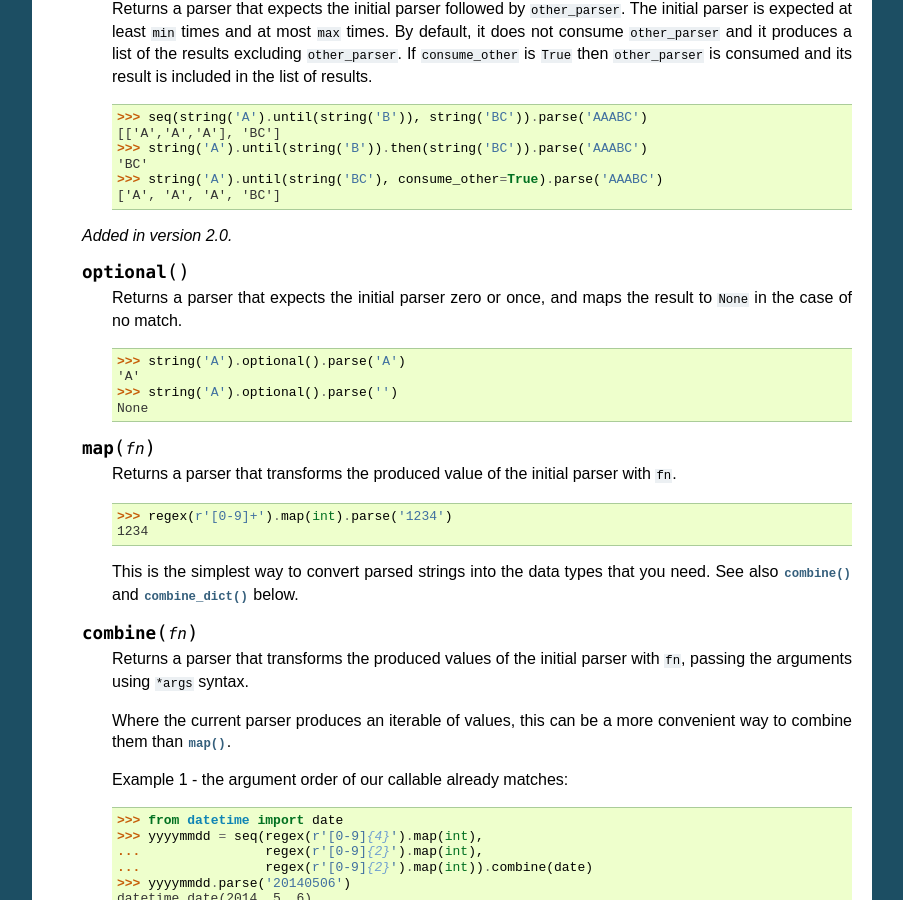
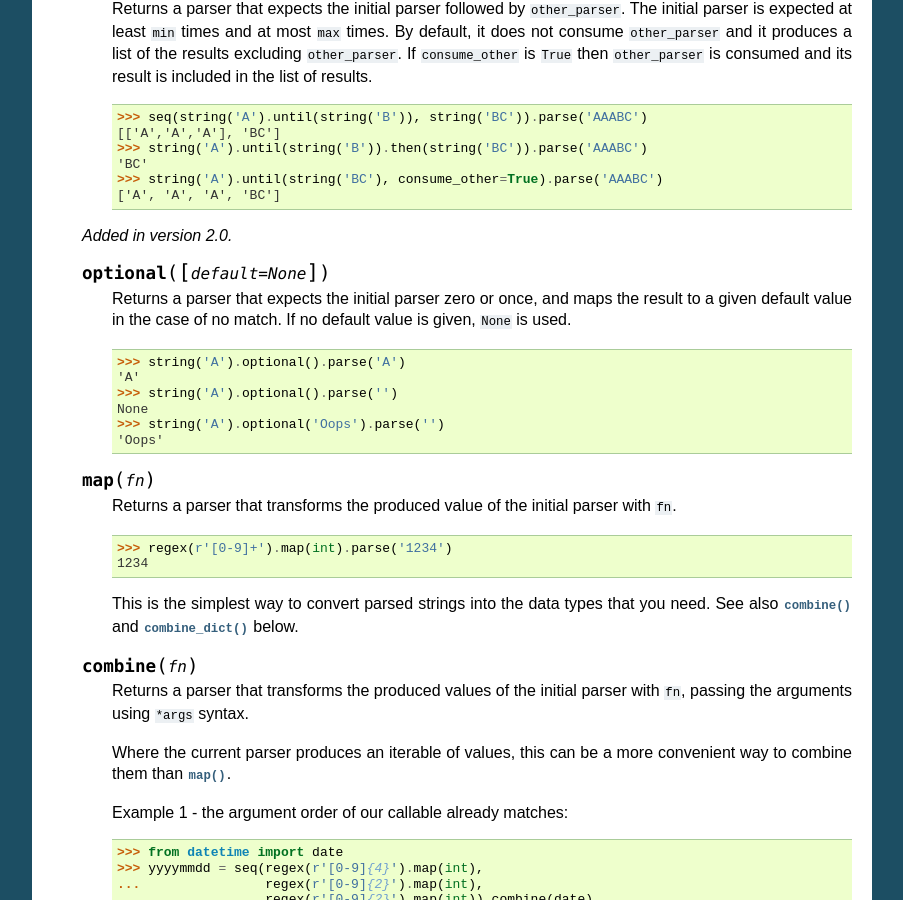
Before and after one commit to python-parsy/parsy, a Sphinx documentation site: the page built from docs/ref/methods_and_combinators.rst, in a window 1280 px wide and 900 px high, scrolled down 1662 px. Shown: the whole window, without its empty margins (198-1101 px from the left). Built offline with Sphinx 7.4.7, drawn with Linux system fonts in a browser that asks for light colours.

Commit message:
Allow specifying a default value to optional()
Fixes #65

```diff
--- a/docs/history.rst
+++ b/docs/history.rst
@@ -9,6 +9,7 @@ History and release notes
 
 * Dropped support for Python < 3.6
 * Added :meth:`Parser.until`. Thanks `@mcdeoliveira <https://github.com/mcdeoliveira>`_!
+* `Parser.optional` now supports an optional default argument to be returned instead of ``None``.
 
 1.4.0 - 2021-11-15
 ------------------
--- a/docs/ref/methods_and_combinators.rst
+++ b/docs/ref/methods_and_combinators.rst
@@ -130,10 +130,11 @@ can be used and manipulated as below.
 
    .. versionadded:: 2.0
 
-   .. method:: optional()
+   .. method:: optional([default=None])
 
       Returns a parser that expects the initial parser zero or once, and maps
-      the result to ``None`` in the case of no match.
+      the result to a given default value in the case of no match. If no default
+      value is given, ``None`` is used.
 
       .. code:: python
 
@@ -141,6 +142,8 @@ can be used and manipulated as below.
          'A'
          >>> string('A').optional().parse('')
          None
+         >>> string('A').optional('Oops').parse('')
+         'Oops'
 
    .. method:: map(fn)
 
--- a/docs/tutorial.rst
+++ b/docs/tutorial.rst
@@ -296,7 +296,8 @@ failing the whole parse.
 multiples of the parser - including :meth:`Parser.many`, :meth:`Parser.times`,
 :meth:`Parser.at_most` and :meth:`Parser.at_least`. There is also
 :meth:`Parser.optional` which allows matching zero times (in which case the
-parser will return ``None``), or exactly once - just what we need in this case.
+parser will return the default value specified or ``None`` otherwise),
+or exactly once - just what we need in this case.
 
 We also need to do checking on the month and the day. We’ll take a shortcut and
 use the built-in ``datetime.date`` class to do the validation for us. However,
--- a/src/parsy/__init__.py
+++ b/src/parsy/__init__.py
@@ -178,8 +178,8 @@ class Parser:
     def at_least(self, n):
         return self.times(n) + self.many()
 
-    def optional(self):
-        return self.times(0, 1).map(lambda v: v[0] if v else None)
+    def optional(self, default=None):
+        return self.times(0, 1).map(lambda v: v[0] if v else default)
 
     def until(self, other, min=0, max=float("inf"), consume_other=False):
         @Parser
```
Also changed, not shown: 1 other file.
